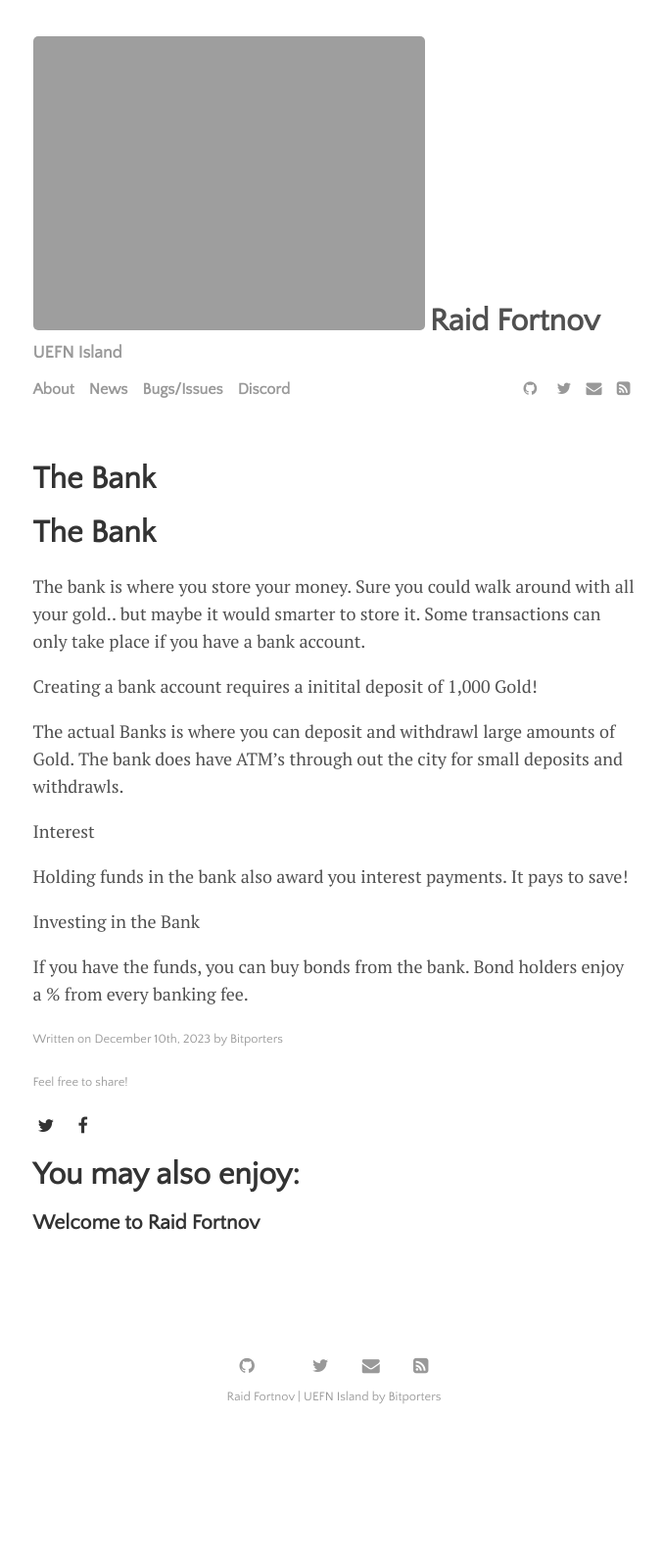
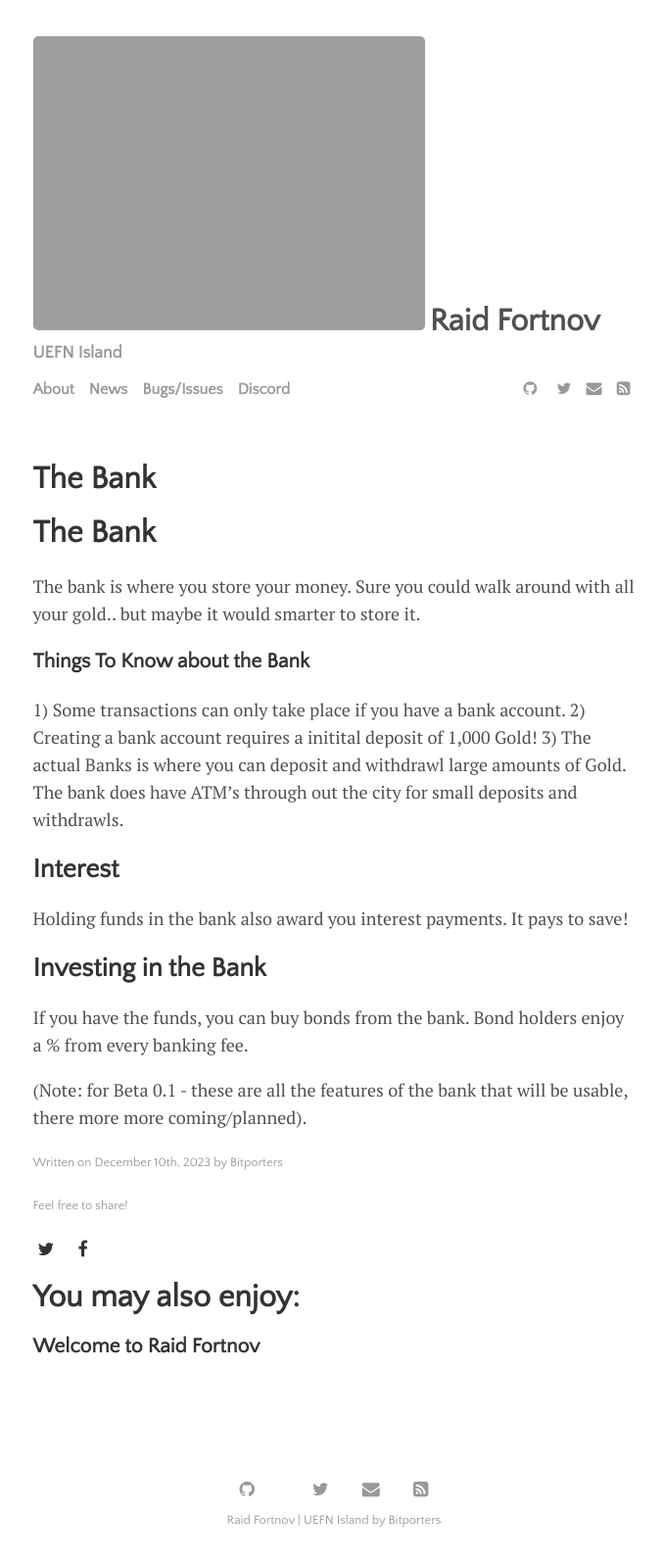
Before and after one commit to bitporters/raidfortnov, a Jekyll site: the page built from _posts/2023-12-10-the-bank.md, in a window 1280 px wide. Shown: the whole page at 98% size, without its empty margins (299-976 px from the left). Built offline with Jekyll 4.4.1, drawn with Linux system fonts in a browser that asks for light colours; before the commit the page ends 1471 px from its top, so only the background shows below that.

Commit message:
Update 2023-12-10-the-bank.md

```diff
--- a/_posts/2023-12-10-the-bank.md
+++ b/_posts/2023-12-10-the-bank.md
@@ -9,16 +9,20 @@ tags: [news,details]
 
 # The Bank
 
-The bank is where you store your money.  Sure you could walk around with all your gold.. but maybe it would smarter to store it.  Some transactions can only take place if you have a bank account.
+The bank is where you store your money.  Sure you could walk around with all your gold.. but maybe it would smarter to store it.
 
-Creating a bank account requires a initital deposit of 1,000 Gold!
+### Things To Know about the Bank
 
-The actual Banks is where you can deposit and withdrawl large amounts of Gold.  The bank does have ATM's through out the city for small deposits and withdrawls.
+1) Some transactions can only take place if you have a bank account.
+2) Creating a bank account requires a initital deposit of 1,000 Gold!
+3) The actual Banks is where you can deposit and withdrawl large amounts of Gold.  The bank does have ATM's through out the city for small deposits and withdrawls.
 
-Interest
+## Interest
 
 Holding funds in the bank also award you interest payments.  It pays to save!
 
-Investing in the Bank
+## Investing in the Bank
 
 If you have the funds, you can buy bonds from the bank.  Bond holders enjoy a % from every banking fee.
+
+(Note: for Beta 0.1 - these are all the features of the bank that will be usable, there more more coming/planned).
```
